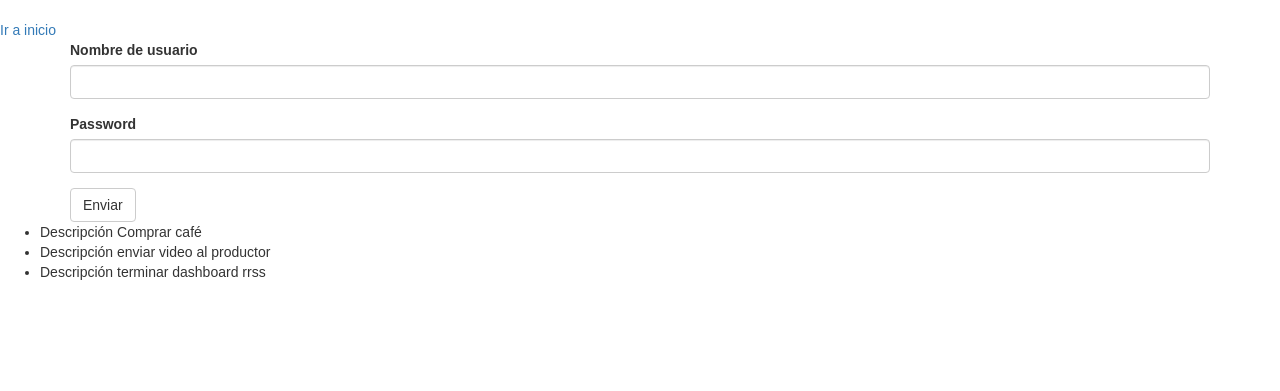
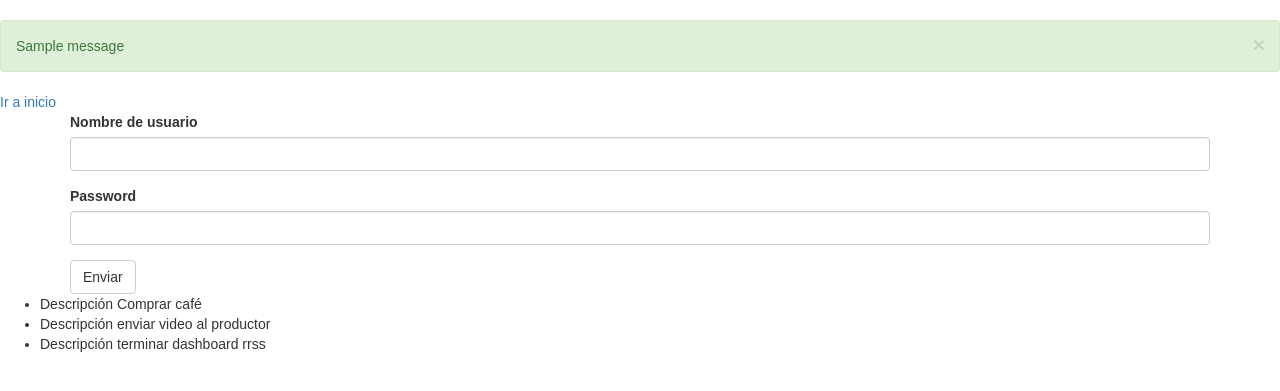
Before and after one commit to juanlockett/DoTo, a Flask app: page /hello in a window 1280 px wide. Shown: the part 52-443 px from the top of the page. Run offline with Flask 2, Linux system fonts and the light colour scheme; one stand-in notice (Sample message) is shown; some libraries are stand-ins or nearby versions.

Commit message:
se implementan los alertas en flask mensajes que se despliegan por debajo del navbar, para esto tambine tubimos que importar el bock script de bootstrap

```diff
--- a/main.py
+++ b/main.py
@@ -1,4 +1,4 @@
-from flask import Flask, request, redirect, make_response, render_template, session, url_for
+from flask import Flask, request, redirect, make_response, render_template, session, url_for, flash
 from flask_bootstrap import Bootstrap
 from flask_wtf import FlaskForm
 from wtforms.fields import StringField, PasswordField, SubmitField
@@ -52,6 +52,8 @@ def hello():
         username = login_form.username.data
         session['username'] = username
 
+        flash('Nombre de usuario registrado con éxito!')
+
         return redirect(url_for('index'))
 
     return render_template('hello.html', **context)
--- a/templates/base.html
+++ b/templates/base.html
@@ -13,6 +13,21 @@
         {% include 'navbar.html' %}
     {% endblock %}
 
+    {% for message in get_flashed_messages() %}
+        <div class="alert alert-success alert-dismissible">
+                <button type="button"
+                        data-dismiss="alert"
+                        class="close">
+                        &times;
+                </button>
+                {{ message }}
+        </div>
+    {% endfor %}
+
     {% block content %}
     {% endblock %}
+
+    {% block scripts %}
+        {{ super() }}
+    {% endblock %}
 {% endblock %}
```
